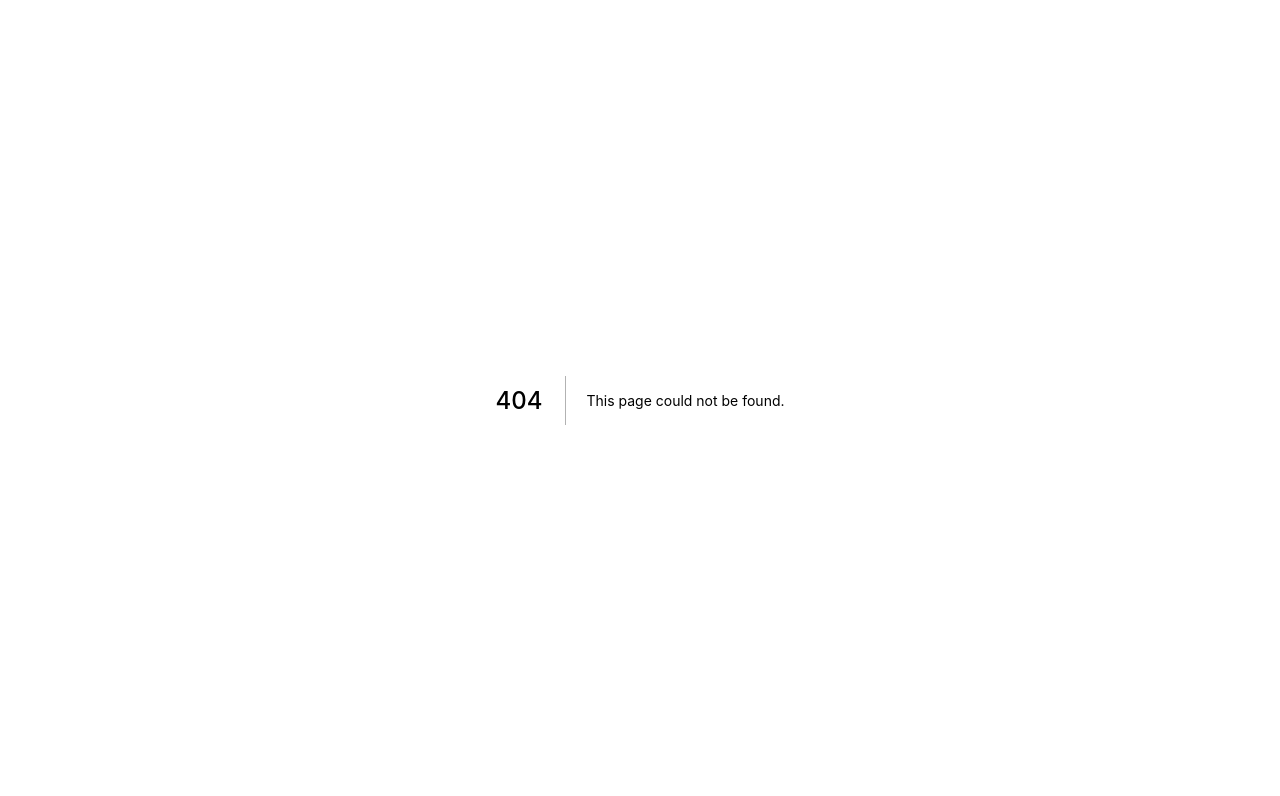
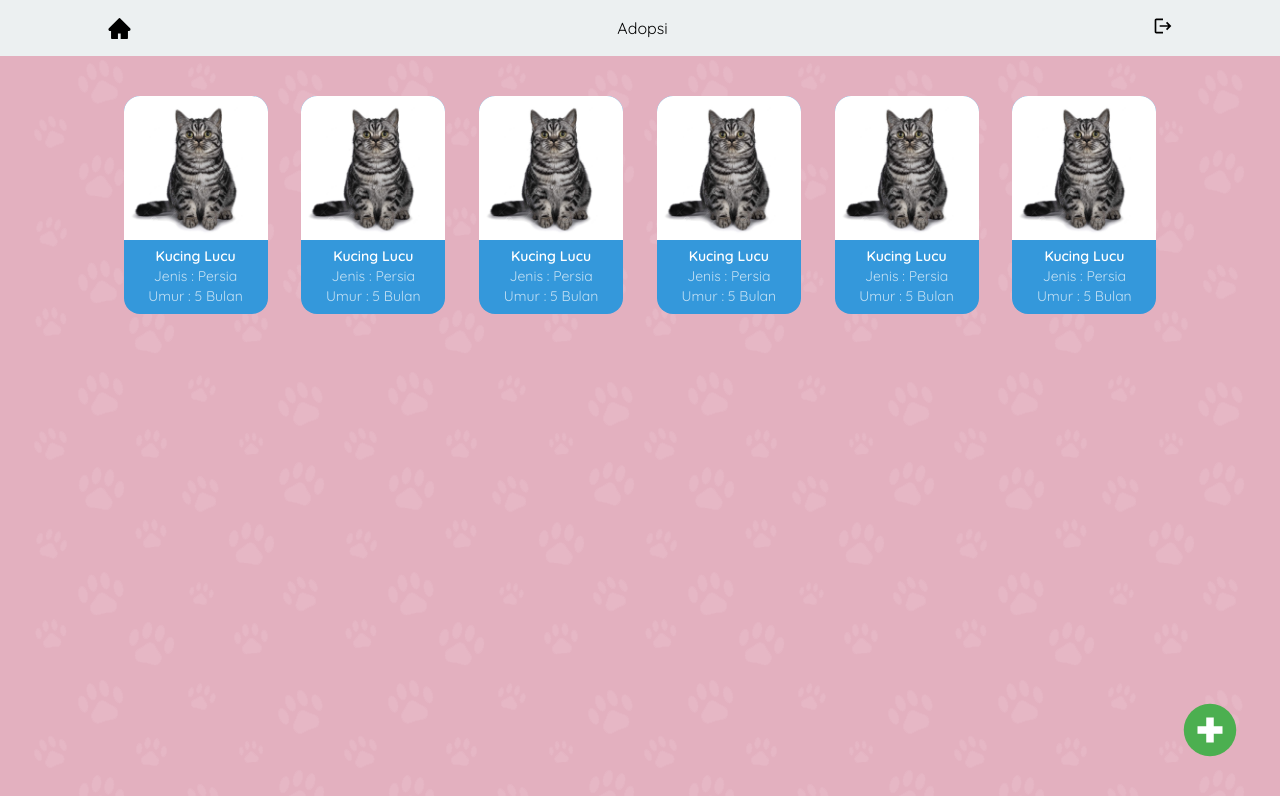
Before and after one commit to tawakalmit/Jes-Petshop-NextJs, a Next.js app: page /adoption_dashboard in a window 1280 px wide. Before the commit this address had no page. Shown: the top 796 px of the page. Built offline with nearby package versions, Linux system fonts and the light colour scheme.

Commit message:
dashboard adopsi

```diff
--- a/components/adminnav.jsx
+++ b/components/adminnav.jsx
@@ -1,10 +1,11 @@
 import { MdLogout } from "react-icons/md"
 
-export default function Adminnav({page}) {
+export default function Adminnav({page, hal}) {
   return (
     <div className="bg-[#ecf0f1] w-full h-14 shadow-md flex items-center">
         <div className="flex justify-between w-10/12 mx-auto">
             <div>{page}</div>
+            <div>{hal}</div>
             <div><MdLogout size={20} className="cursor-pointer" /></div>
         </div>
 
--- /dev/null
+++ b/pages/adoption_dashboard/index.jsx
@@ -0,0 +1,31 @@
+import Navbar from "../../components/navbar"
+import Image from "next/image"
+import Adopsi_card from "../../components/adopsi_card"
+import Jesheader from "../../components/jesheader"
+import { useRouter } from "next/dist/client/router"
+import Adminnav from "../../components/adminnav"
+import {AiFillHome} from "react-icons/ai"
+import {FcPlus} from "react-icons/fc"
+
+export default function Adopsi() {
+
+  const router = useRouter();
+
+  return (
+    <>
+    <Jesheader judul="Administrator | Adopsi" />
+    <Adminnav hal="Adopsi" page={<AiFillHome size={25} />} />
+    <div className="bg-[url('/bg.png')] h-full min-h-screen pt-10 w-full">
+        <div className="w-10/12 flex flex-wrap mx-auto justify-around">
+            <Adopsi_card />
+            <Adopsi_card />
+            <Adopsi_card />
+            <Adopsi_card />
+            <Adopsi_card />
+            <Adopsi_card />
+        </div>
+        <FcPlus size={60} className="fixed bottom-10 right-10" onClick={() => router.push("/add_adoption")} />
+    </div>
+    </>
+  )
+}
```
Also changed, not shown: pages/add_adoption/index.jsx (added).
